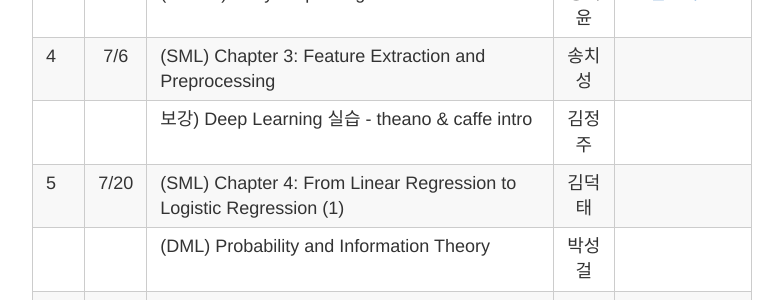
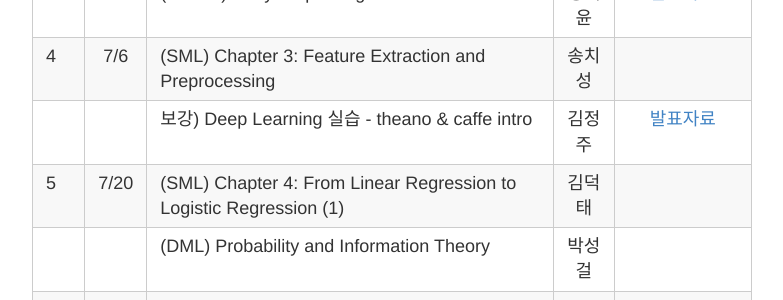
Before and after one commit to songorithm/ML, a Jekyll site: the page built from _posts/2015-12-1-SCHEDULE.md, in a window 1280 px wide and 900 px high, scrolled down 2227 px. Shown: the part 151-451 px from the top of the window, without its empty margins (248-1031 px from the left). Built offline with Jekyll 4.4.1, drawn with Linux system fonts in a browser that asks for light colours; Markdown is read by kramdown in place of the engine named in the settings.

Commit message:
Update 2015-12-1-SCHEDULE.md

```diff
--- a/_posts/2015-12-1-SCHEDULE.md
+++ b/_posts/2015-12-1-SCHEDULE.md
@@ -59,7 +59,7 @@ title: 스터디 일정 & 커리큘럼 & 발표자료
 |   |    | (DML) Linear Algebra   | 심상진 | [발표자료](http://nbviewer.ipython.org/github/songorithm/ML/blob/master/part1/study03/DML/linear_algebra.ipynb)  |
 |   |    | (theano) Baby Steps - Algebra   | 정재윤 | [발표자료](http://nbviewer.ipython.org/github/songorithm/ML/blob/master/part1/study03/PKG/theano/TheanoAlgebra.ipynb)  |
 | 4 |7/6 | (SML) Chapter 3: Feature Extraction and Preprocessing | 송치성 |   |
-|   |    | 보강) Deep Learning 실습 - theano & caffe intro   | 김정주 |   |
+|   |    | 보강) Deep Learning 실습 - theano & caffe intro   | 김정주 | [발표자료](https://drive.google.com/file/d/0B6_75PJs30-WcXptZFBkTV9EVjg/view)  |
 | 5 |7/20| (SML) Chapter 4: From Linear Regression to Logistic Regression (1) | 김덕태 |   |
 |   |    | (DML) Probability and Information Theory   | 박성걸 |   |
 | 6 |8/03| (SML) Chapter 5: Nonlinear Classification and Regression with Decision Trees | 노규형 | [발표자료](http://nbviewer.ipython.org/github/songorithm/ML/blob/master/part1/study06/SML/Chapter%205.%20Non-Linear%20Classification%20and%20Regression%20with%20Decision%20Trees.ipynb)  |
```
